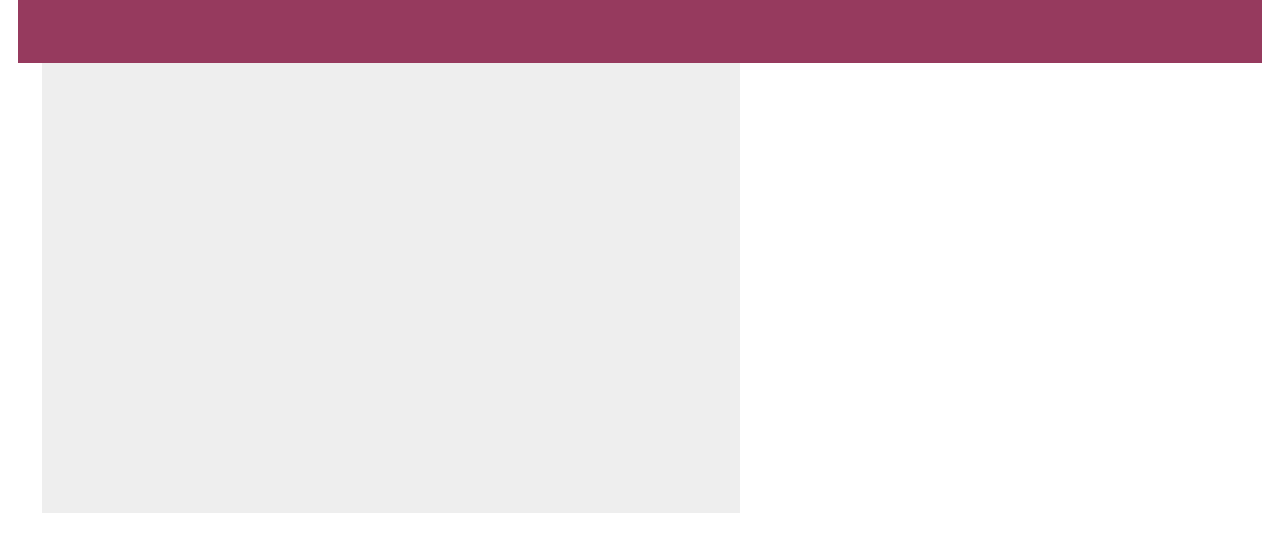
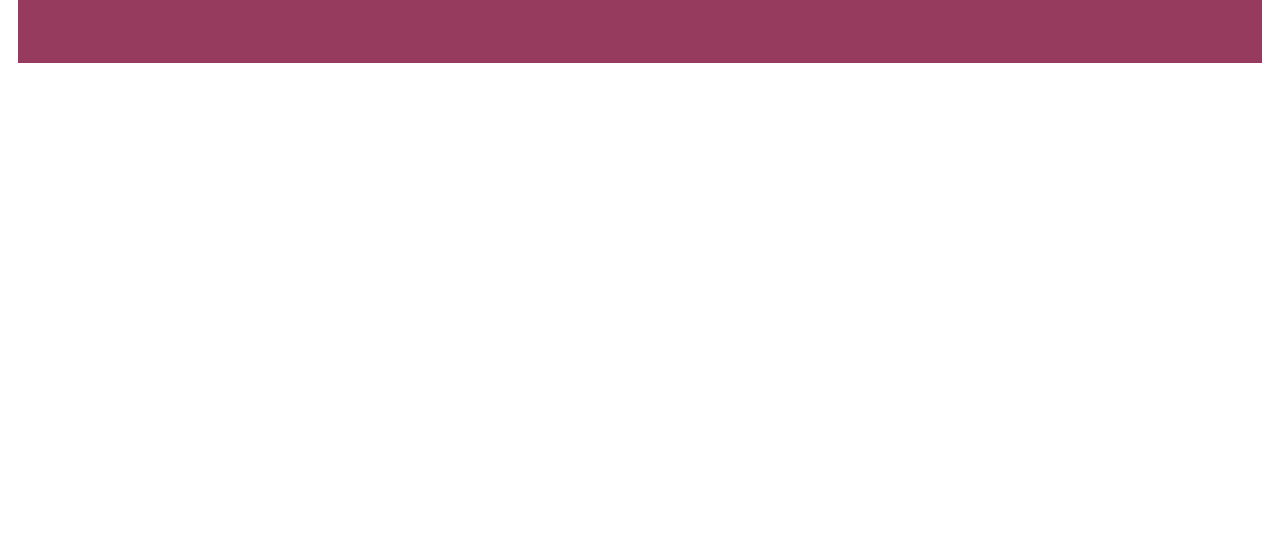
Before and after one commit to Primeasia-University/primeasia-university, a Gatsby site: page / in a window 1280 px wide. Shown: the part 175-726 px from the top of the page. Built offline with nearby package versions, Linux system fonts and the light colour scheme; Gatsby itself is replaced by a stand-in of ours.

Commit message:
div delete

```diff
--- a/src/components/Home/Hero.js
+++ b/src/components/Home/Hero.js
@@ -7,7 +7,6 @@ const Hero = () => {
       <Grid container>
         <Grid xs={7}>
           {/* --------------Slider-------------------- */}
-          <div style={{background: '#eee', height: '50rem'}}></div>
         </Grid>
         <Grid xs={7}>
           {/* --------------Notice-------------------- */}
```
